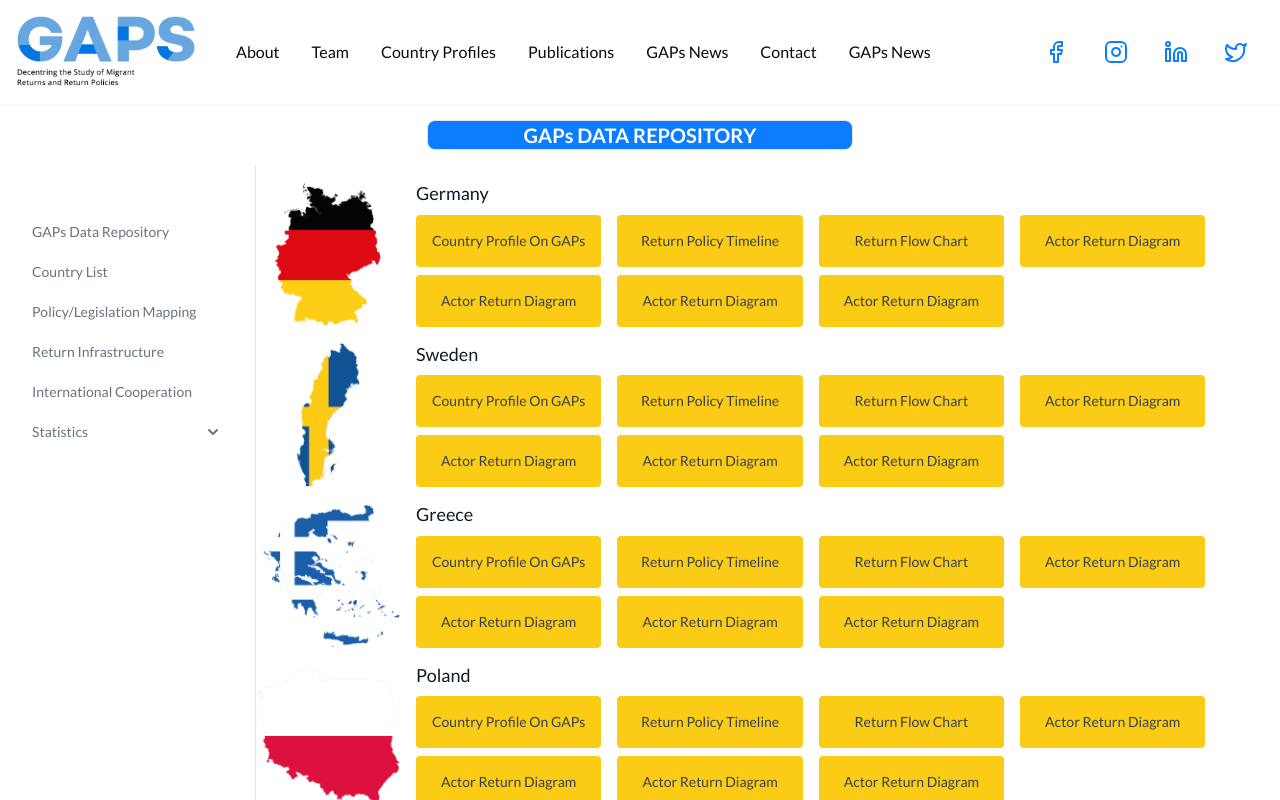
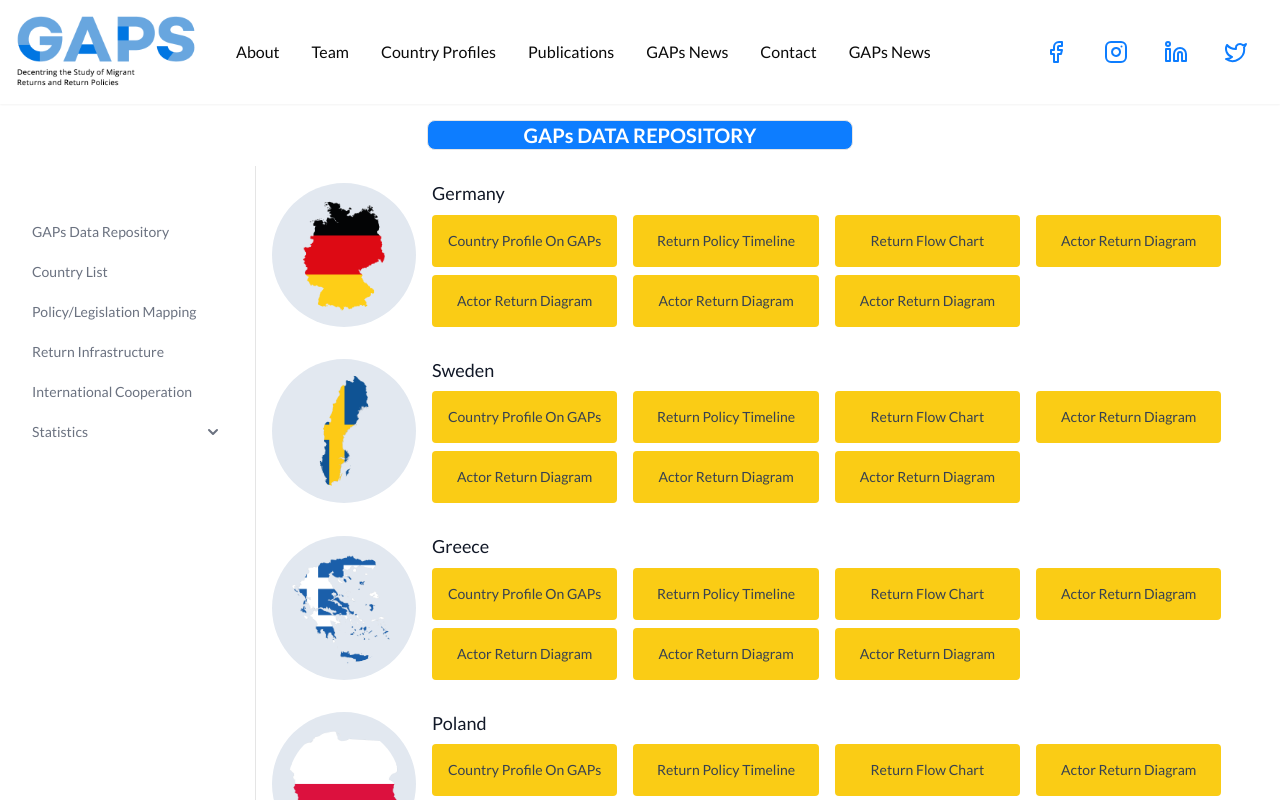
Before and after one commit to muhsinaltintop/gap-project, a Next.js app: page /country-list in a window 1280 px wide. Shown: the top 800 px of the page. Built offline with nearby package versions, Linux system fonts and the light colour scheme.

Commit message:
country list desing is changed

```diff
--- a/app/_components/CountryCard.jsx
+++ b/app/_components/CountryCard.jsx
@@ -4,13 +4,13 @@ import Image from "next/image";
 
 const CountryCard = ({ country }) => {
   return (
-    <div className="flex items-end gap-4 mt-4">
+    <div className="flex items-end gap-4 m-4">
   <Image
     src={`/${country.countryName}.png`}
     width={500}
     height={64}
     alt=""
-    className="size-36 rounded-lg object-cover"
+    className="size-36 rounded-full object-cover bg-slate-200 p-4"
   />
 
   <div>
```
